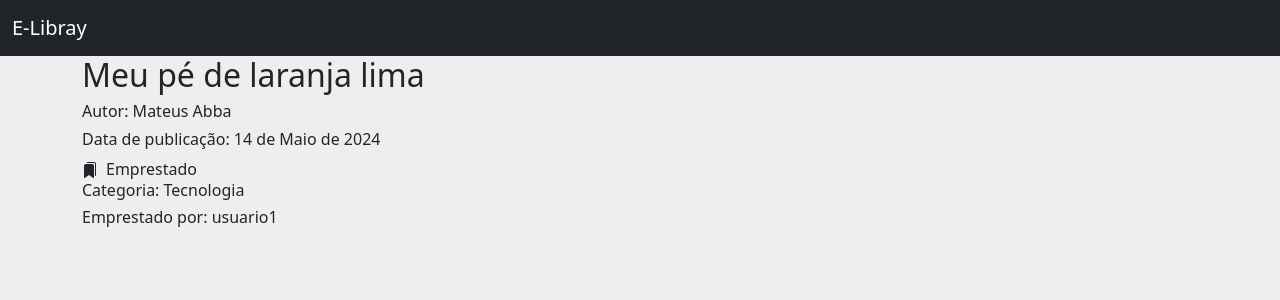
After one commit to hbtlucas/django_libray, a Django app: page /livro/ver_livro/1 in a window 1280 px wide. The commit adds this page. Shown: the top 300 px of the page. Run offline with Django 5.2, Linux system fonts and the light colour scheme; data comes from the database, SQL or seed files in the repository; both versions use the stored data as it was after the commit.

Commit message:
recuperando livro por id

```diff
--- a/livro/templates/home.html
+++ b/livro/templates/home.html
@@ -27,8 +27,9 @@
                             {% endif %}
                         </p>
                     </div>
-                        <button type="submit" class="btn btn-primary">Acessar livro</button>
+
                     </form>
+                    <a class="btn btn-primary" href="{% url 'ver_livros' livro.id %}">Acessar livro</a>
                 </div>
             </div>
             {% endfor %}
--- /dev/null
+++ b/livro/templates/ver_livro.html
@@ -0,0 +1,26 @@
+{% extends 'base.html' %}
+
+{% block 'conteudo' %}
+
+<div class="container">
+    <h2>{{livro.nome}}</h2>
+    <h6>Autor: {{livro.autor}}</h6>
+    <h6>Data de publicação: {{livro.data_cadastro}}</h6>
+
+        {% if livro.emprestado %}
+        <svg xmlns="http://www.w3.org/2000/svg" width="16" height="16" fill="currentColor" class="bi bi-bookmarks-fill" viewBox="0 0 16 16">
+            <path d="M2 4a2 2 0 0 1 2-2h6a2 2 0 0 1 2 2v11.5a.5.5 0 0 1-.777.416L7 13.101l-4.223 2.815A.5.5 0 0 1 2 15.5z"/>
+            <path d="M4.268 1A2 2 0 0 1 6 0h6a2 2 0 0 1 2 2v11.5a.5.5 0 0 1-.777.416L13 13.768V2a1 1 0 0 0-1-1z"/>
+        </svg><span style="margin-left: 8px;">Emprestado</span>
+        {% else %}
+        <svg xmlns="http://www.w3.org/2000/svg" width="16" height="16" fill="currentColor" class="bi bi-bookmarks" viewBox="0 0 16 16">
+            <path d="M2 4a2 2 0 0 1 2-2h6a2 2 0 0 1 2 2v11.5a.5.5 0 0 1-.777.416L7 13.101l-4.223 2.815A.5.5 0 0 1 2 15.5zm2-1a1 1 0 0 0-1 1v10.566l3.723-2.482a.5.5 0 0 1 .554 0L11 14.566V4a1 1 0 0 0-1-1z"/>
+            <path d="M4.268 1H12a1 1 0 0 1 1 1v11.768l.223.148A.5.5 0 0 0 14 13.5V2a2 2 0 0 0-2-2H6a2 2 0 0 0-1.732 1"/>
+        </svg><span style="margin-left: 8px;">Disponível</span>
+        {% endif %}
+
+    <h6>Categoria: {{livro.categoria}}</h6>
+    <h6>Emprestado por: {{livro.usuario}}</h6>
+</div>
+
+{% endblock %}
--- a/livro/urls.py
+++ b/livro/urls.py
@@ -2,7 +2,8 @@ from django.urls import path
 from . import views
 
 urlpatterns = [
-    path('home/', views.home, name = 'home')
+    path('home/', views.home, name = 'home'),
+    path('ver_livro/<int:id>', views.ver_livros, name='ver_livros')
 
 
 ]
--- a/livro/views.py
+++ b/livro/views.py
@@ -11,3 +11,7 @@ def home(request):
         return render(request, 'home.html',{'livros': livros})
     else:
         return redirect('/auth/login/?status=2')
+
+def ver_livros(request,id):
+    livros = Livros.objects.get(id=id)
+    return render(request,'ver_livro.html',{'livro':livros})
--- a/templates/base.html
+++ b/templates/base.html
@@ -36,7 +36,7 @@
 <body>
     <nav class="navbar dark bg-dark">
         <div class="container-fluid">
-          <a class="navbar-brand" style="color: white;">E-Libray</a>
+          <a href="{% url 'home' %}" class="navbar-brand" style="color: white;">E-Libray</a>
         </div>
       </nav>
     {% block 'conteudo' %} {% endblock %}
```
Also changed, not shown: db.sqlite3.
